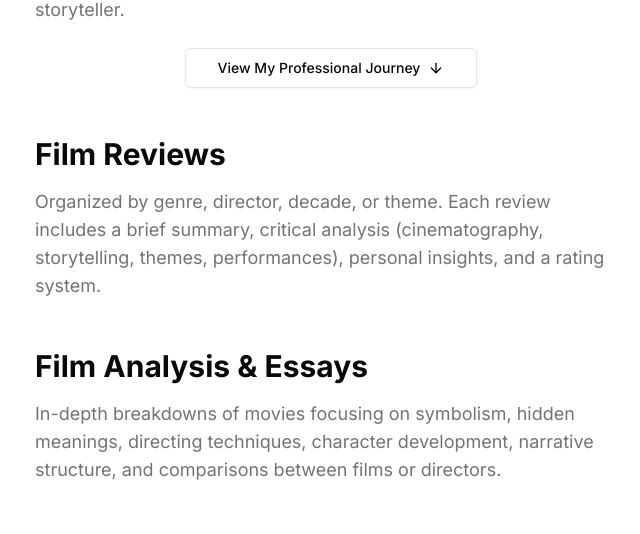
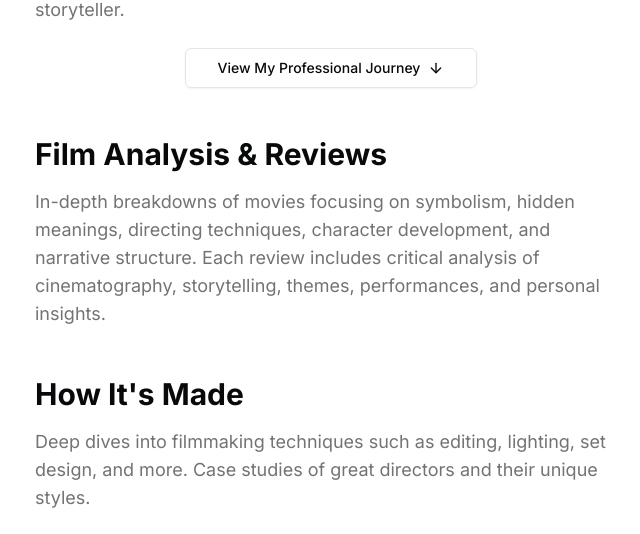
Before and after one commit to ShikaHachem/portfolio, a Next.js app: page / in a window 1280 px wide. Shown: the part 1380-1914 px from the top of the page, without its empty margins (309-949 px from the left). Built offline with nearby package versions, Linux system fonts and the light colour scheme.

Commit message:
Fix education section click behavior and merge film sections

```diff
--- a/src/app/page.tsx
+++ b/src/app/page.tsx
@@ -74,19 +74,10 @@ export default function Page() {
 
       <section id="reviews" className="space-y-4 mt-12">
         <BlurFade delay={0.9}>
-          <h2 className="text-3xl font-bold">Film Reviews</h2>
+          <h2 className="text-3xl font-bold">Film Analysis & Reviews</h2>
         </BlurFade>
         <BlurFade delay={0.95}>
-          <p className="text-lg text-muted-foreground">Organized by genre, director, decade, or theme. Each review includes a brief summary, critical analysis (cinematography, storytelling, themes, performances), personal insights, and a rating system.</p>
-        </BlurFade>
-      </section>
-
-      <section id="essays" className="space-y-4 mt-12">
-        <BlurFade delay={1.0}>
-          <h2 className="text-3xl font-bold">Film Analysis & Essays</h2>
-        </BlurFade>
-        <BlurFade delay={1.05}>
-          <p className="text-lg text-muted-foreground">In-depth breakdowns of movies focusing on symbolism, hidden meanings, directing techniques, character development, narrative structure, and comparisons between films or directors.</p>
+          <p className="text-lg text-muted-foreground">In-depth breakdowns of movies focusing on symbolism, hidden meanings, directing techniques, character development, and narrative structure. Each review includes critical analysis of cinematography, storytelling, themes, performances, and personal insights.</p>
         </BlurFade>
       </section>
 
--- a/src/components/resume-card.tsx
+++ b/src/components/resume-card.tsx
@@ -34,6 +34,7 @@ export const ResumeCard = ({
   const handleClick = (e: React.MouseEvent<HTMLAnchorElement, MouseEvent>) => {
     if (description) {
       e.preventDefault();
+      e.stopPropagation();
       setIsExpanded(!isExpanded);
     }
   };
```
